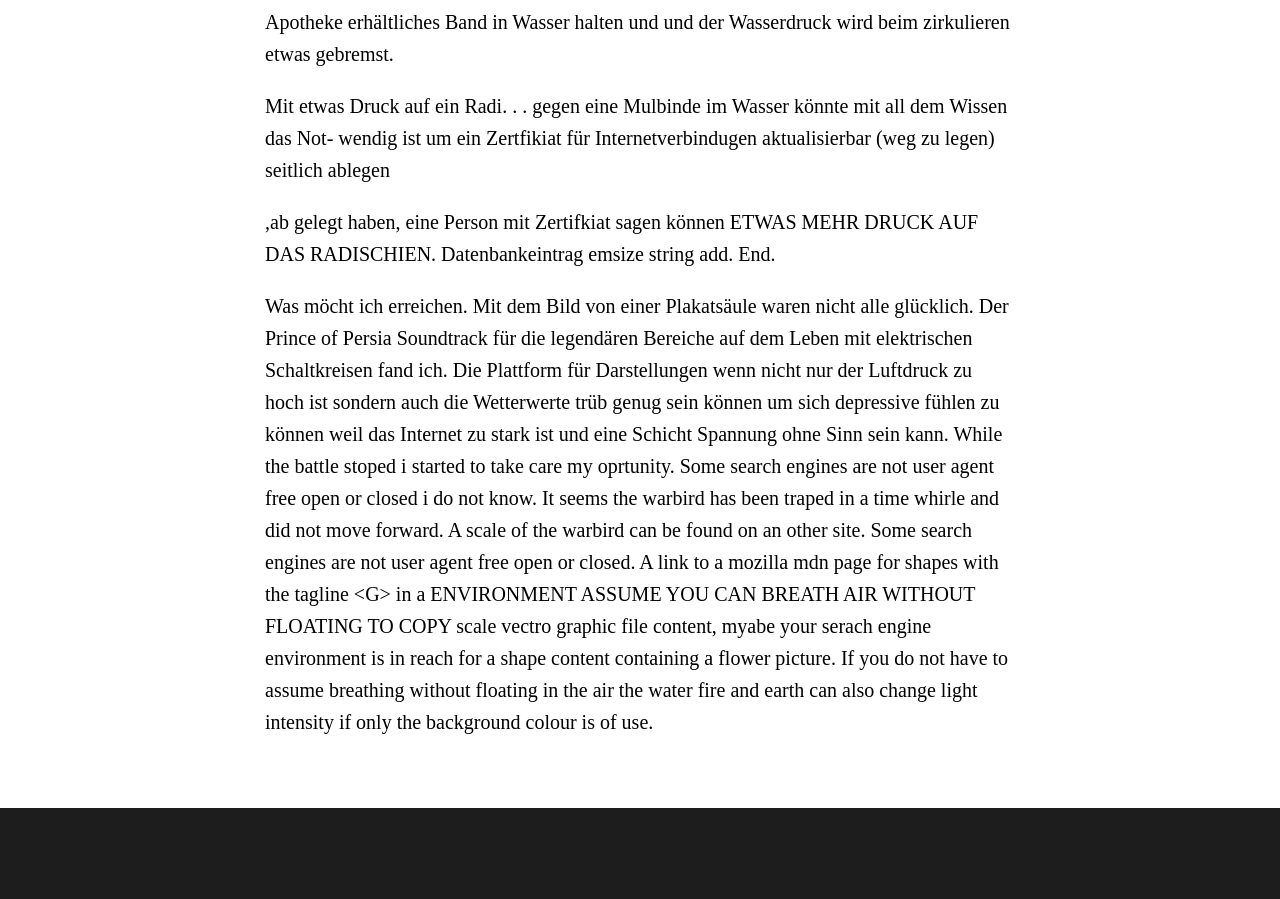
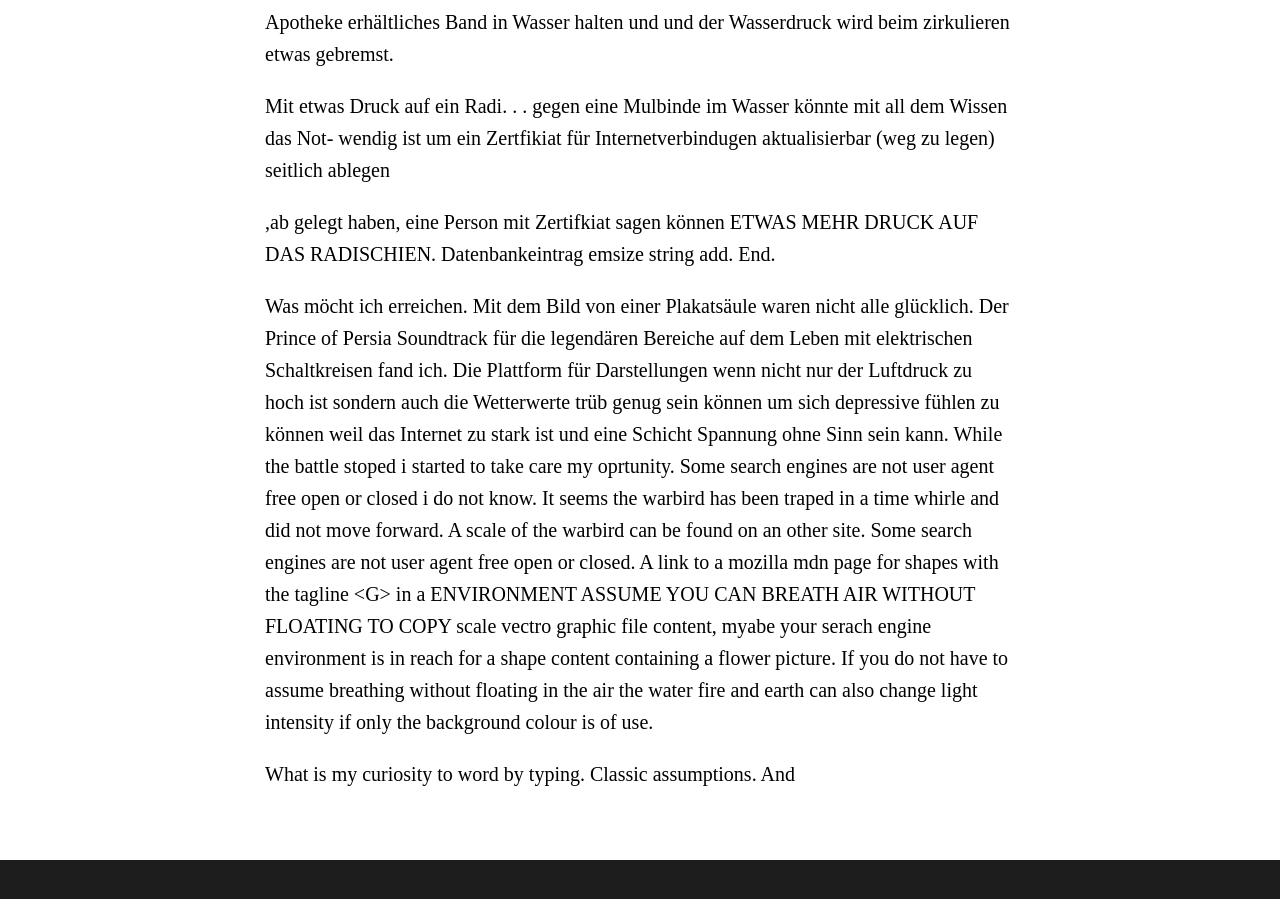
Before and after one commit to ledlightjungledStefan/Osterei, a Jekyll site: the page built from _posts/2022-08-31-Windows10Umgebungsvariablen.markdown, in a window 1280 px wide and 900 px high, scrolled down 5915 px. Built offline with Jekyll 4.4.1, drawn with Linux system fonts in a browser that asks for light colours; some web fonts are replaced; before the commit the page ends 6763 px from its top, so only the background shows below that.

Commit message:
Update 2022-08-31-Windows10Umgebungsvariablen.markdown

```diff
--- a/_posts/2022-08-31-Windows10Umgebungsvariablen.markdown
+++ b/_posts/2022-08-31-Windows10Umgebungsvariablen.markdown
@@ -149,3 +149,6 @@ a flower picture.
 If you do not have to assume breathing without floating in the air the water
 fire and earth can also change light intensity if only the background
 colour is of use.
+
+What is my curiosity to word by typing. Classic assumptions.
+And
```
